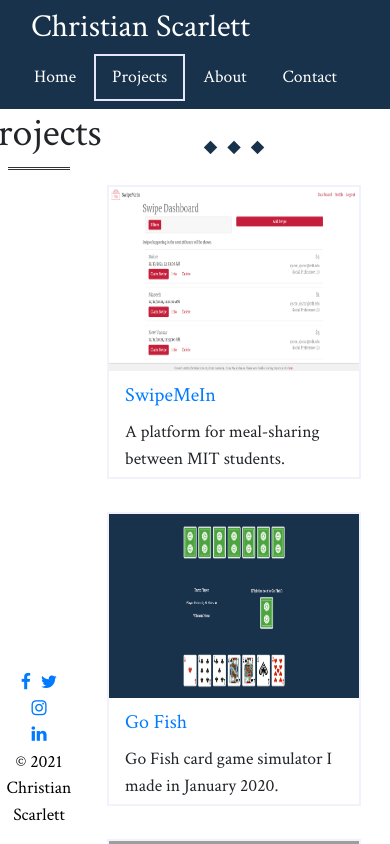
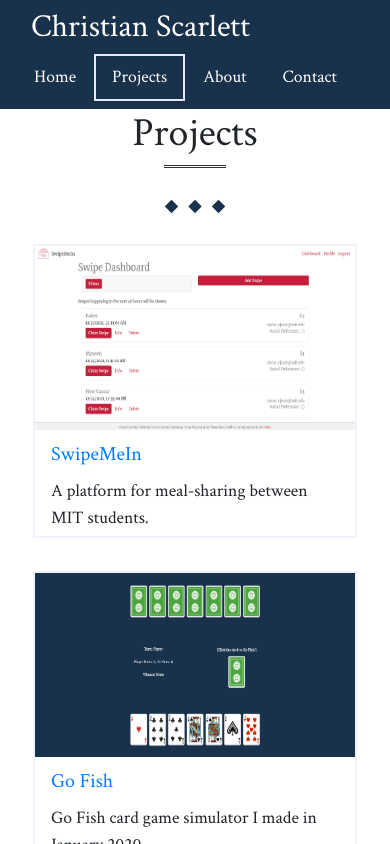
Before and after one commit to christianscarlett/website, a React (Create React App) app: page /#/projects in a window 390 px wide. Shown: the top 844 px of the page. Built offline with nearby package versions, Linux system fonts and the light colour scheme; grey boxes are pictures that could not be loaded.

Commit message:
make subpages look nice on mobile

```diff
--- a/src/templates/Subpage.js
+++ b/src/templates/Subpage.js
@@ -36,6 +36,27 @@ class Subpage extends Component {
             </div>
           </div>
         </div>
+
+        <div className='subpage-mobile'>
+          <div className='subpage-heading-mobile'>
+            <h1>
+              {this.props.title}
+            </h1>
+            <hr className="separator" />
+            <h4>
+              {this.props.subtitle ?? ''}
+            </h4>
+          </div>
+          <div className='diamonds'>
+            <p>&#9670;</p>
+            <p>&#9670;</p>
+            <p>&#9670;</p>
+          </div>
+          <div>
+            {this.props.content}
+          </div>
+          <Footer nocolor />
+        </div>
         </>
         )}
       />
--- a/src/webcss.css
+++ b/src/webcss.css
@@ -102,6 +102,30 @@ body {
     flex-direction: column;
     justify-content: flex-start;
     align-items: center;
+}
+
+.subpage-mobile {
+    display: flex;
+    flex-direction: column;
+    align-items: center;
+}
+
+.subpage-heading-mobile {
+    display: flex;
+    flex-direction: column;
+    align-items: center;
+}
+
+@media only screen and (max-width: 480px) {
+    .subpage {
+        display: none;
+    }
+}
+
+@media only screen and (min-width: 480px) {
+    .subpage-mobile {
+        display: none;
+    }
 }
 
 .resume-embed {
```
